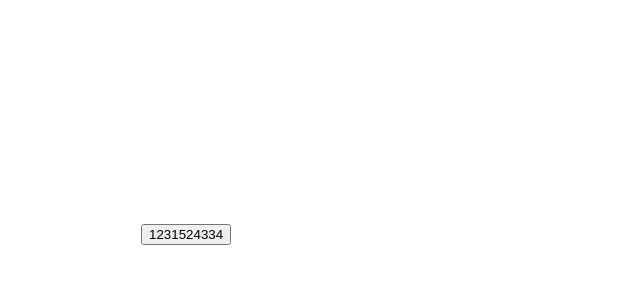
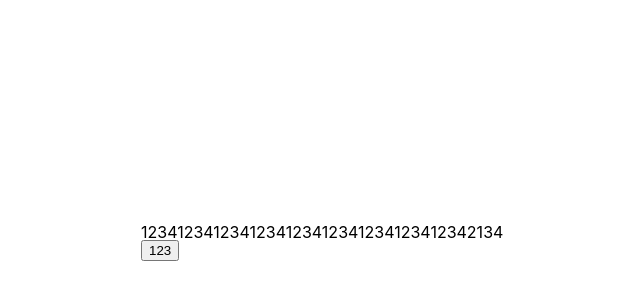
Before and after one commit to jusunj/onboarding, a React (Create React App) app: page / in a window 1280 px wide. Shown: the part 376-676 px from the top of the page, without its empty margins (459-1099 px from the left). Built offline with nearby package versions, Linux system fonts and the light colour scheme.

Commit message:
[23/06/27 19:27] 화살표 east | west 의 상하단 옵션 적용 필요

```diff
--- a/src/App.js
+++ b/src/App.js
@@ -6,11 +6,12 @@ function App() {
   return (
     <>
       <div style={{padding: '600px'}}>
+        1234123412341234123412341234123412342134
         <Tooltip
-          direction={'north'}
-          arrowLocation={1}
+          direction={'south'}
+          arrowLocation={3}
           icon={null} text={<div>이런 식의 사용이 가능합니다.<br/>- - -<br/>개행을 사용합니다.</div>}
-          target={<button id='target'>1231524334</button>} // target 은 id='target' 을 속성으로 가져야 합니다.
+          target={<button id='target'>123</button>} // target 은 id='target' 을 속성으로 가져야 합니다.
         />
       </div>
     </>
--- a/src/components/Tooltip.jsx
+++ b/src/components/Tooltip.jsx
@@ -11,8 +11,8 @@ const Tooltip = ({
   text,              // 내용 ex_ <>hello <br/> world</> <!-- for statement 반영도 고려-->
   target,            // tooltip을 연동할 태그
 }) => {
-  const [widthOfTarget, setWidthOfTarget] = useState(0);
-  const [heightOfTarget, setHeightOfTarget] = useState(0);
+  const [widthOfTooltip, setWidthOfTooltip] = useState(0);
+  const [heightOfTooltip, setHeightOfTooltip] = useState(0);
 
   useEffect(()=>{
     let tooltipWidth = 0, tooltipHeight = 0, targetHeight = 0;
@@ -21,24 +21,24 @@ const Tooltip = ({
     targetHeight = document.getElementById('target')?.offsetHeight;
 
     if (direction == 'north' || direction == 'south') {
-      setWidthOfTarget(tooltipWidth * (-0.5));
+      setWidthOfTooltip(tooltipWidth * (-0.5));
     }
     else {
-      setWidthOfTarget('none');
+      setWidthOfTooltip('none');
     }
 
     if (direction == 'east' || direction == 'west') {
-      setHeightOfTarget(tooltipHeight * (-0.5) + (targetHeight * (0.5)));
+      setHeightOfTooltip(tooltipHeight * (-0.5) + (targetHeight * (0.5)));
     }
     else {
-      setHeightOfTarget('none');
+      setHeightOfTooltip('none');
     }
   }, []);
 
   return (
     <StyledTooltip
-      widthOfTarget={widthOfTarget}
-      heightOfTarget={heightOfTarget}
+      widthOfTooltip={widthOfTooltip}
+      heightOfTooltip={heightOfTooltip}
       direction={direction}
       arrowLocation={arrowLocation}
       icon={icon}
@@ -77,10 +77,10 @@ const arrowDirections = {
     top: '50%', bottom: 'none', left: '100%', right: 'none', marginTop: '-5px', marginLeft: 'none', borderColor: 'transparent transparent transparent black'
   },
   south: {
-    top: 'none', bottom: '100%', left: '50%', right: 'none', marginTop: 'none', marginLeft: '-5px', borderColor: 'transparent transparent black transparent'
+    top: 'none', bottom: '100%', left: 'none', right: 'none', marginTop: 'none', marginLeft: '-5px', borderColor: 'transparent transparent black transparent'
   },
   north: {
-    top: '100%', bottom: 'none', left: '50%', right: 'none', marginTop: 'none', marginLeft: '-5px', borderColor: 'black transparent transparent transparent'
+    top: '100%', bottom: 'none', left: 'none', right: 'none', marginTop: 'none', marginLeft: '-5px', borderColor: 'black transparent transparent transparent'
   },
 }
 
@@ -247,8 +247,8 @@ const StyledTooltip = styled.div`
     bottom: ${(props)=>selectBottom(props.direction)};
     left: ${(props)=>selectLeft(props.direction)};
     right: ${(props)=>selectRight(props.direction)};
-    margin-left: ${(props)=>props.widthOfTarget}px;
-    margin-top: ${(props)=>props.heightOfTarget}px;
+    margin-left: ${(props)=>props.widthOfTooltip}px;
+    margin-top: ${(props)=>props.heightOfTooltip}px;
   }
 
   ${(props)=>
@@ -276,10 +276,10 @@ const StyledTooltip = styled.div`
     ((props.arrowLocation === 1) && ((props.direction === 'north') || (props.direction === 'south'))) &&
     css`
       .tooltip-properties {
-        margin-left: ${(props.widthOfTarget)*0.4}px;
+        margin-left: ${(props.widthOfTooltip) * 0.5 + 40}px;
       }
       .tooltip-properties::after {
-        left: 20%;
+        left: 14px;
       }
     }`
   }
@@ -288,10 +288,10 @@ const StyledTooltip = styled.div`
     ((props.arrowLocation === 3) && ((props.direction === 'north') || (props.direction === 'south'))) &&
     css`
       .tooltip-properties {
-        margin-left: -${(props.widthOfTarget)*0.4}px;
+        margin-left: ${(props.widthOfTooltip)*2 + 20}px;
       }
       .tooltip-properties::after {
-        left: 80%;
+        right: 14px;
       }
     }`
   }
```
